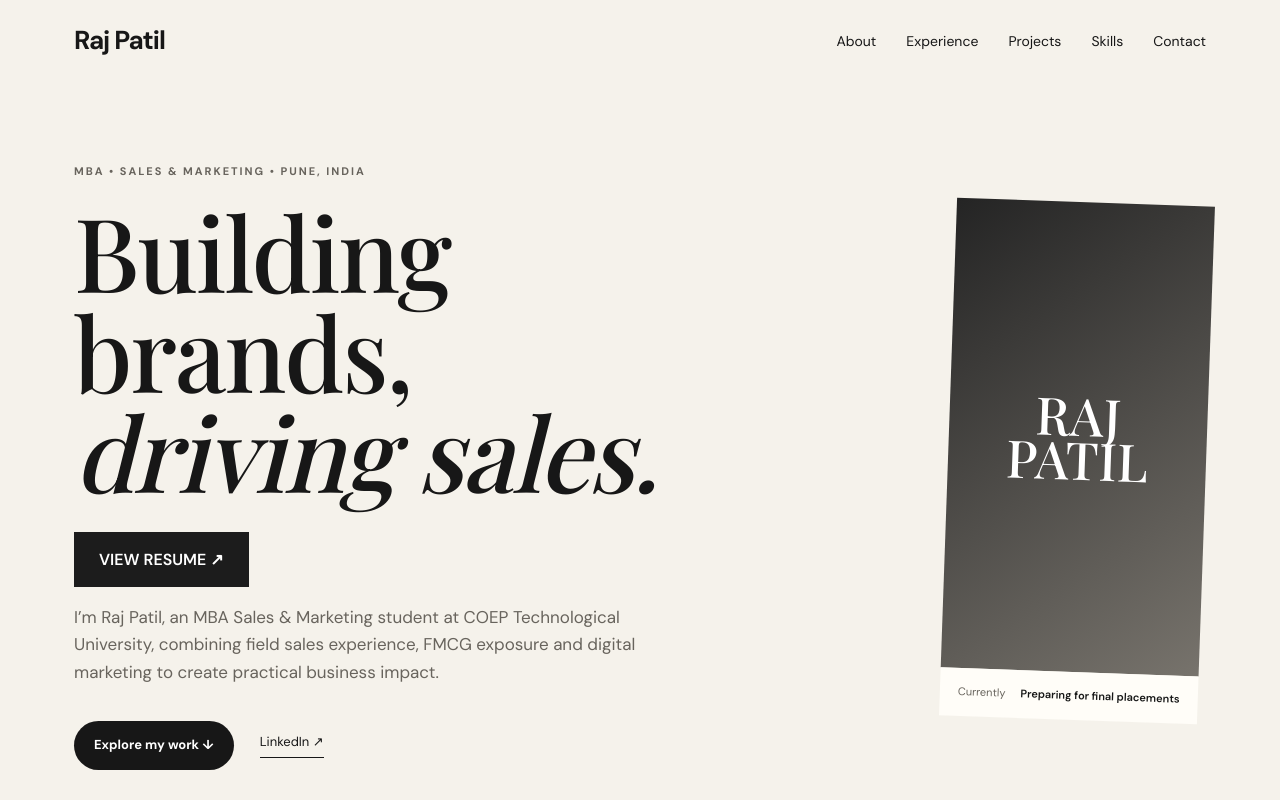
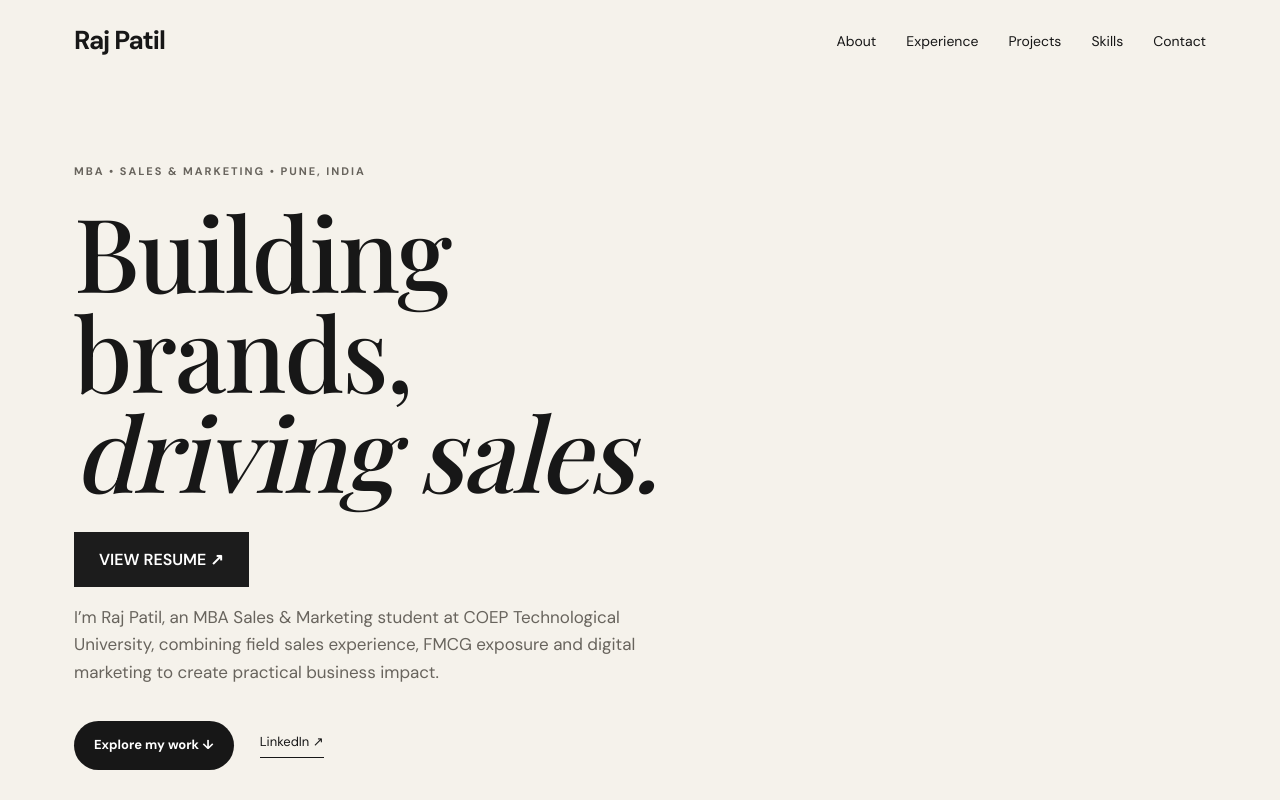
Before and after one commit to RajPatil8/Raj-s-Portfolio, a plain HTML site: page index.html in a window 1280 px wide. Shown: the top 800 px of the page. Drawn offline with nearby package versions, Linux system fonts and the light colour scheme.

Commit message:
Remove hero card for Raj Patil
Removed the hero card section for Raj Patil.

```diff
--- a/index.html
+++ b/index.html
@@ -46,15 +46,7 @@
         </div>
       </div>
 
-      <div class="hero-card">
-        <div class="portrait-placeholder">
-          <span>RAJ<br>PATIL</span>
-        </div>
-        <div class="card-caption">
-          <span>Currently</span>
-          <strong>Preparing for final placements</strong>
-        </div>
-      </div>
+
     </section>
 
     <section class="marquee" aria-label="Areas of expertise">
```
